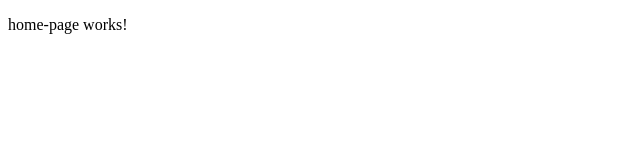
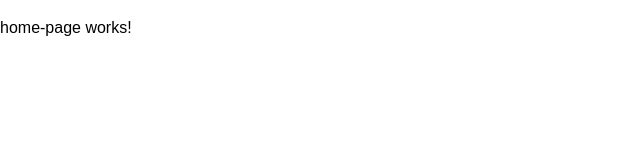
Before and after one commit to Fafnur/angular-materialize, an Angular app: page / in a window 1280 px wide. Shown: the top 160 px of the page, without its empty margins (0-640 px from the left). Built offline with nearby package versions, Linux system fonts and the light colour scheme.

Commit message:
[materialize] Adding normalize

```diff
--- a/src/styles.scss
+++ b/src/styles.scss
@@ -1 +1,4 @@
 /* You can add global styles to this file, and also import other style files */
+@use './stylesheets/normalize' as normalize;
+
+@include normalize.init();
--- /dev/null
+++ b/src/stylesheets/normalize.scss
@@ -0,0 +1,109 @@
+@mixin init() {
+  *,
+  *::before,
+  *::after {
+    box-sizing: border-box;
+  }
+
+  html {
+    -moz-text-size-adjust: none;
+    -webkit-text-size-adjust: none;
+    text-size-adjust: none;
+  }
+
+  blockquote {
+    margin: 0;
+    padding: 1rem;
+  }
+
+  h1 {
+    margin-block-start: 1.45rem;
+    margin-block-end: 1.45rem;
+  }
+
+  h2 {
+    margin-block-start: 1.25rem;
+    margin-block-end: 1.25rem;
+  }
+
+  h3 {
+    margin-block-start: 1.175rem;
+    margin-block-end: 1.175rem;
+  }
+
+  h4 {
+    margin-block-start: 1.15rem;
+    margin-block-end: 1.15rem;
+  }
+
+  figure {
+    margin: 0;
+  }
+
+  p {
+    margin-block-start: 1rem;
+    margin-block-end: 1rem;
+  }
+
+  ul[role='list'],
+  ol[role='list'] {
+    list-style: none;
+  }
+
+  body {
+    margin: 0;
+    min-height: 100vh;
+    line-height: 1.5;
+    font-family:
+      Arial,
+      ui-sans-serif,
+      system-ui,
+      -apple-system,
+      BlinkMacSystemFont,
+      sans-serif;
+    font-size: 16px;
+  }
+
+  h1,
+  h2,
+  h3,
+  h4,
+  button,
+  input,
+  label {
+    line-height: 1.1;
+  }
+
+  h1,
+  h2,
+  h3,
+  h4 {
+    text-wrap: balance;
+  }
+
+  a:not([class]) {
+    text-decoration-skip-ink: auto;
+    color: currentColor;
+  }
+
+  img,
+  picture {
+    max-width: 100%;
+    display: block;
+  }
+
+  input,
+  button,
+  textarea,
+  select {
+    font: inherit;
+  }
+
+  textarea:not([rows]) {
+    min-height: 10rem;
+  }
+
+  :target {
+    scroll-margin-block: 5ex;
+  }
+}
```
